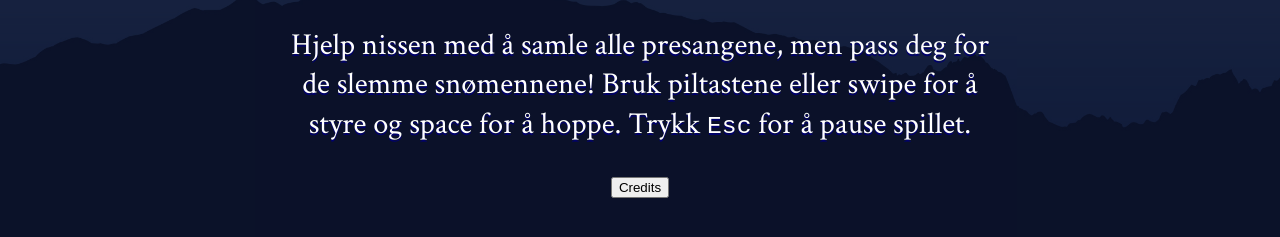
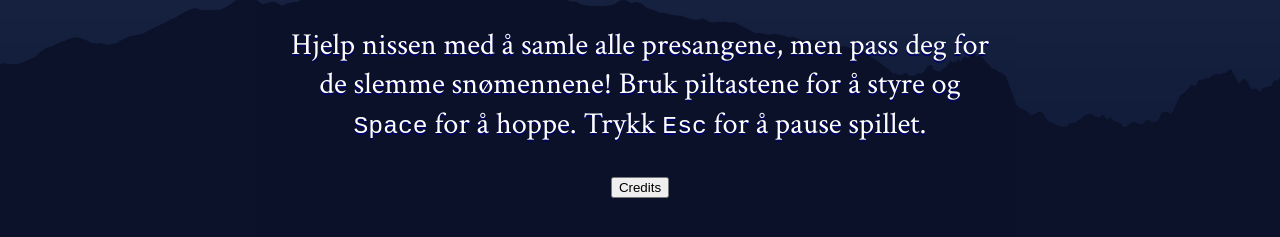
Before and after one commit to stianmorsund/santa-adventures, a website: page src/index.html in a window 1280 px wide. Shown: the part 493-730 px from the top of the page. Drawn offline with Linux system fonts and the light colour scheme; files that its build step writes are made by us from their sources; files whose address does not match are found by name.

Commit message:
change intro text

```diff
--- a/src/index.html
+++ b/src/index.html
@@ -15,8 +15,8 @@
           <div role="progressbar" id="progressbar" class="progress__bar"></div>
         </div>
         <p class="intro-text">
-          Hjelp nissen med å samle alle presangene, men pass deg for de slemme snømennene! Bruk piltastene eller swipe
-          for å styre og space for å hoppe. Trykk <kbd>Esc</kbd> for å pause spillet.
+          Hjelp nissen med å samle alle presangene, men pass deg for de slemme snømennene! Bruk piltastene for å styre
+          og <kbd>Space</kbd> for å hoppe. Trykk <kbd>Esc</kbd> for å pause spillet.
         </p>
 
         <p id="error-message" class="intro-text hidden intro-text__error">
```
